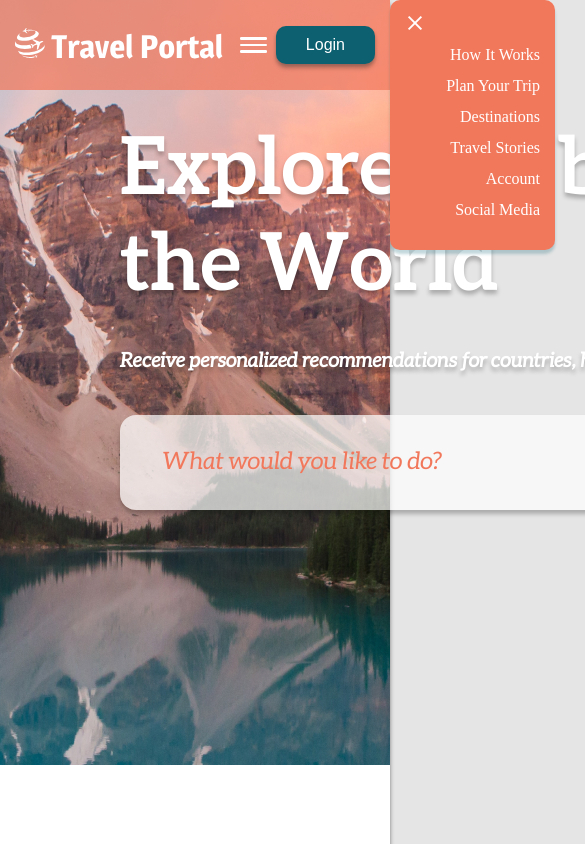
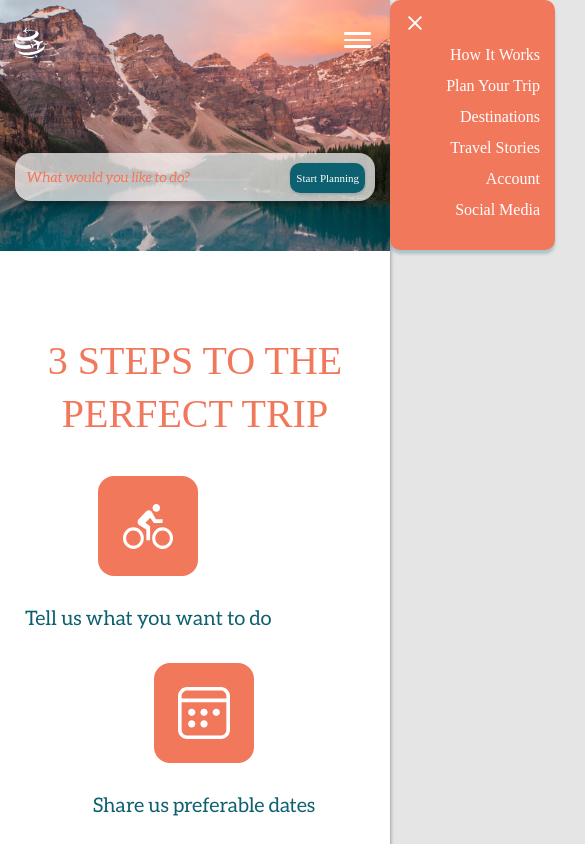
Before and after one commit to Marigza/layouts-2Q2022, a plain HTML site: page travel/index.html in a window 390 px wide. Shown: the top 844 px of the page, 585 px wide, since content can reach past the window. Drawn offline with Linux system fonts and the light colour scheme; a web font is replaced by a local one.

Commit message:
feat: create adaptive preview

```diff
--- a/travel/css/slyle.css
+++ b/travel/css/slyle.css
@@ -201,8 +201,8 @@ body {
 }
 
 .wrapper_preview {
-    width: 892px;
-    height: 422px;
+    max-width: 892px;
+    max-height: 422px;
     margin: 0;
     padding: 0;
     position: relative;
@@ -239,7 +239,7 @@ body {
     align-items: center;
     justify-content: space-between;
     padding: 18px 18px 18px 41px;
-    height: 95px;
+    max-height: 95px;
     background-color: rgba(255, 255, 255, 0.7);
     border-radius: 16px;
     box-shadow: 0px 4px 4px rgba(0, 0, 0, 0.25);
@@ -258,7 +258,7 @@ body {
 }
 
 .searchform_button {
-    width: 228px;
+    max-width: 228px;
     height: 59px;
     background: #0D606F;
     box-shadow: 0px 0px 3px rgba(13, 96, 111, 0.08), 0px 2px 3px rgba(13, 96, 111, 0.16);
@@ -437,7 +437,7 @@ input::placeholder {
 }
 
 .story_wrapper {
-    width: 1440px;
+    max-width: 1440px;
     height: 1331px;
     background: url(../img/bg_bottom.jpg) no-repeat center;
     background-size: cover;
@@ -547,9 +547,10 @@ input::placeholder {
 
 /* media start*/
 
-@media screen and (max-width: 390px) {
+@media screen and (max-width: 400px) {
     .header_burger {
         display: block;
+        top: -5px;
     }
     .header_nav {
         width: 165px;
@@ -608,6 +609,62 @@ input::placeholder {
     .header_nav-close-line:last-child {
         transform: translateY(-50%) rotate(-45deg);
     }
+    .header_login {
+        display: none;
+    }
+    .travel_portal-text {
+        display: none;
+    }
+    .header {
+        background: transparent;
+    }
+    .preview {
+        background: url(../img/garrett-small.jpg) no-repeat center;
+        height: 251px;
+    }
+    .preview_title {
+        display: none;
+    }
+    .preview_subtitle {
+        display: none;
+    }
+    .searchform_wrap {
+        padding: 10px;
+        max-height: 48px;
+        border-radius: 16px;
+    }
+    .wrapper_preview {
+        max-width: 892px;
+        max-height: 422px;
+        margin: 0 auto;
+        padding: 15px;
+        position: relative;
+        top: 122px;
+        left: 0;
+        }
+    .searchform_field {
+        font-size: 14px;
+        line-height: 17px;
+        }
+    .searchform_button {
+        max-width: 92px;
+        height: 30px;
+        font-size: 11px;
+        line-height: 15px;
+        }
+
+}
+
+@media screen and (max-width: 340px) {
+    .searchform_button {
+        font-size: 9px;
+        line-height: 12px;
+    }
+    .searchform_field {
+        font-size: 10px;
+        line-height: 14px;
+    }
+
 }
 
 /* media end*/
--- a/travel/index.html
+++ b/travel/index.html
@@ -14,7 +14,8 @@
             <div class="header_wrapper">
 
                 <div class="header_logo">
-                    <img src="./img/svg/logo.svg" alt="travel_portal">
+                    <img src="./img/svg/travelPortal.svg" alt="travel_portal">
+                    <img src="./img/svg/Logo text.svg" alt="travel_portal" class="travel_portal-text">
                 </div>
 
                 <nav class="header_nav">
@@ -63,7 +64,7 @@
                 <p class="preview_subtitle">
                     Receive personalized recommendations for countries, hotels, activities and more
                 </p>
-                <form action="#" class="search_form">
+                <form action="#!" class="search_form">
                     <p class="searchform_wrap">
                         <input type="text" name="user_like_to_do" class="searchform_field" placeholder="What would you like to do?">
                         <button type="submit" class="searchform_button">Start Planning</button>
```
Also changed, not shown: travel/img/garrett-small.jpg (added), travel/img/svg/Logo text.svg (added).
